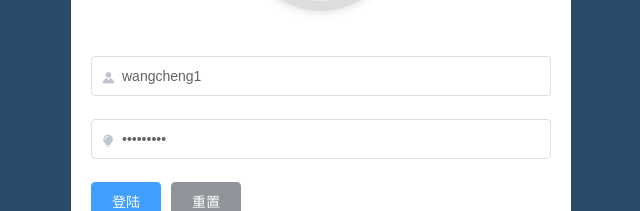
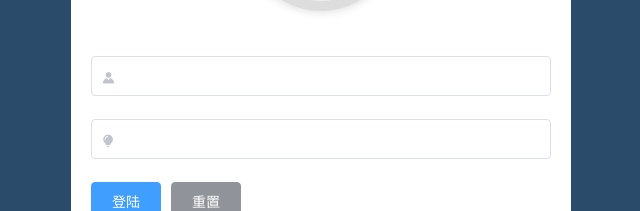
Before and after one commit to cdtft/mimi-vue, a Vue app: page /#/login in a window 1280 px wide. Shown: the part 289-500 px from the top of the page, without its empty margins (319-959 px from the left). Built offline with nearby package versions, Linux system fonts and the light colour scheme.

Commit message:
添加登陆表单校验

```diff
--- a/src/views/Login.vue
+++ b/src/views/Login.vue
@@ -5,18 +5,16 @@
         <img src="../assets/logo.png" alt=""/>
       </div>
       <div class="login_form">
-        <el-form :model="loginForm">
-          <el-form-item>
+        <el-form :model="loginForm" :rules="loginFormRules">
+          <el-form-item prop="username">
             <el-input v-model="loginForm.username" prefix-icon="el-icon-s-custom"></el-input>
           </el-form-item>
-          <el-form-item>
+          <el-form-item prop="password">
             <el-input type="password" v-model="loginForm.password" prefix-icon="el-icon-s-opportunity"></el-input>
           </el-form-item>
           <el-form-item class="btn">
-            <div class="btns-div">
               <el-button type="primary">登陆</el-button>
               <el-button type="info">重置</el-button>
-            </div>
           </el-form-item>
         </el-form>
       </div>
@@ -31,8 +29,17 @@ export default {
     return {
       // 表单数据绑定
       loginForm: {
-        username: 'wangcheng1',
-        password: 'wangcheng'
+        username: '',
+        password: ''
+      },
+      loginFormRules: {
+        username: [
+          { required: true, message: '登陆名不能为空', trigger: 'blur' },
+          { min: 6, max: 12, message: '登陆名长度为6-12', trigger: 'blur' }
+        ],
+        password: [
+          { required: true, message: '密码不能为空', trigger: 'blur' }
+        ]
       }
     }
   }
@@ -79,9 +86,5 @@ export default {
     width: 100%;
     padding: 20px;
   }
-  .btn {
-    width: 160px;
-    left: 10px;
-  }
 }
 </style>
```
